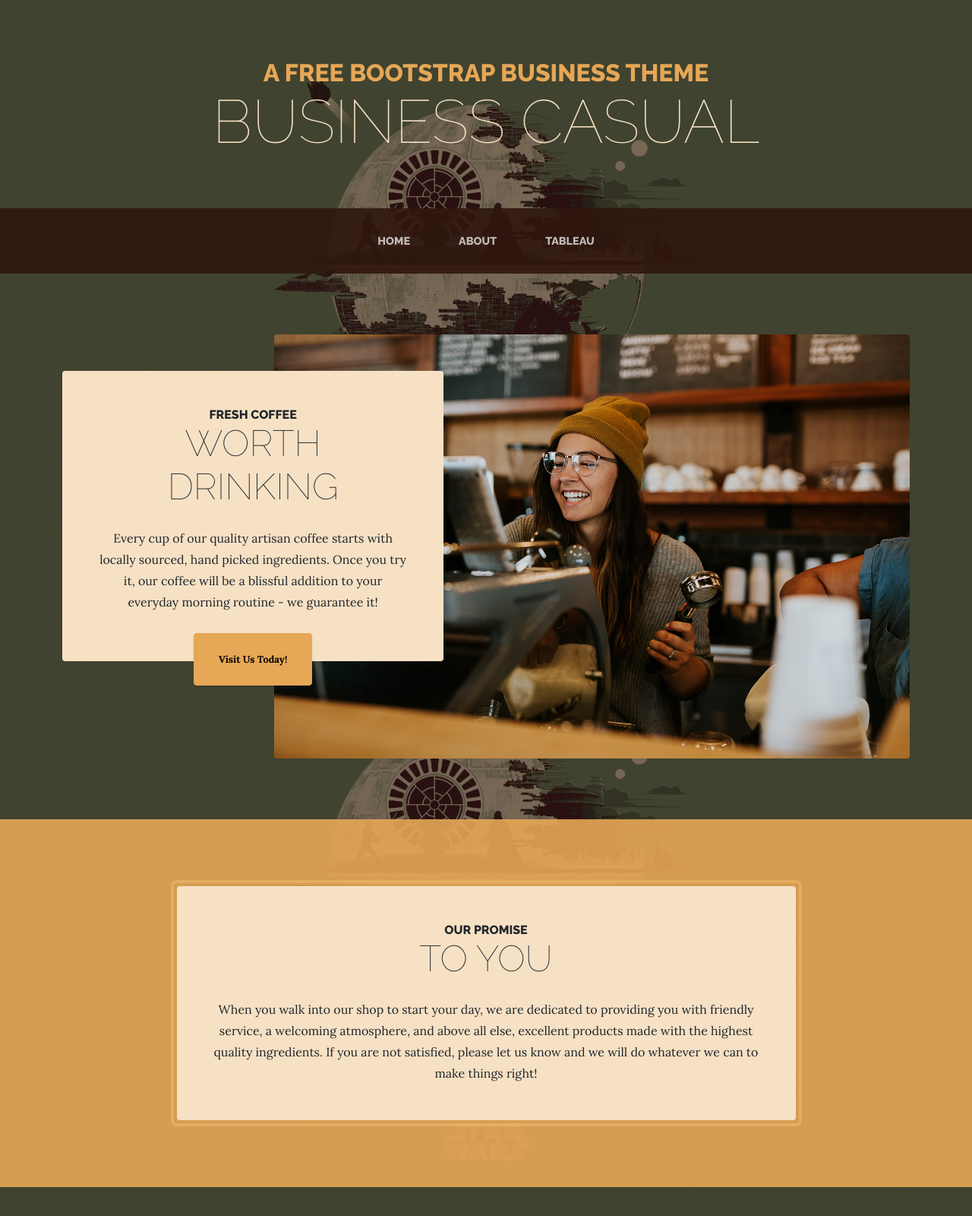
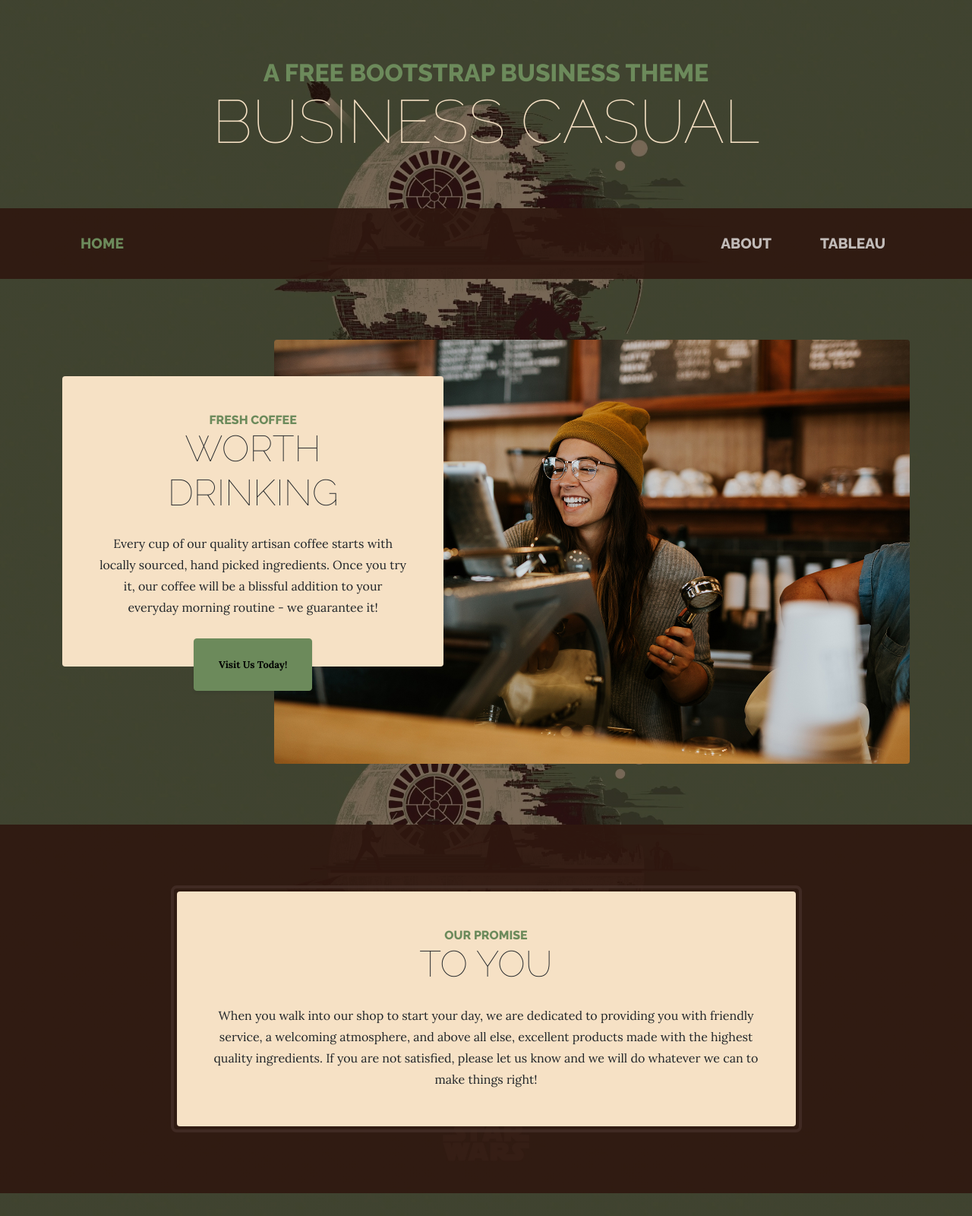
Before and after one commit to larsong1/IS201FinalProject, a plain HTML site: page index.html in a window 1280 px wide. Shown: the top 1600 px of the page at 76% size. Drawn offline with nearby package versions, Linux system fonts and the light colour scheme.

Commit message:
CSS overrides
updated mystyles.css to override a few item colors and some nav bar alignments

```diff
--- a/css/bootstyles.css
+++ /dev/null
@@ -1,7 +0,0 @@
-body{
-    background-color: beige;
-}
-
-.headCenter{
-    font-family: 'Times New Roman', Times, serif;
-}
--- a/css/mystyles.css
+++ /dev/null
@@ -1,5 +0,0 @@
-h1{
-    font-family:'Gill Sans', 'Gill Sans MT', Calibri, 'Trebuchet MS', sans-serif;
-}
-
-/*SUP*/
--- a/index.html
+++ b/index.html
@@ -1,5 +1,5 @@
 
-<!--Gabriel Larson last edited on Apr 7, 2022-->
+<!--Gabriel Larson last edited on Apr 9, 2022-->
 
 <!DOCTYPE html>
 <html lang="en">
@@ -8,7 +8,7 @@
         <meta name="viewport" content="width=device-width, initial-scale=1, shrink-to-fit=no" />
         <meta name="description" content="" />
         <meta name="author" content="" />
-        <title>Business Casual - Start Bootstrap Theme</title>
+        <title>Gabriel Larson - Home</title>
         <link rel="icon" type="image/x-icon" href="assets/favicon.ico" />
         <!-- Font Awesome icons (free version)-->
         <script src="https://use.fontawesome.com/releases/v6.1.0/js/all.js" crossorigin="anonymous"></script>
@@ -16,13 +16,13 @@
         <link href="https://fonts.googleapis.com/css?family=Raleway:100,100i,200,200i,300,300i,400,400i,500,500i,600,600i,700,700i,800,800i,900,900i" rel="stylesheet" />
         <link href="https://fonts.googleapis.com/css?family=Lora:400,400i,700,700i" rel="stylesheet" />
         <!-- Core theme CSS (includes Bootstrap)-->
-        <link href="css/styles.css" rel="stylesheet" />
-        <link href="css/mystyles.css" rel="stylesheet" />
+        <link href="styles/styles.css" rel="stylesheet" />
+        <link href="styles/mystyles.css" rel="stylesheet" />
     </head>
     <body>
         <header>
             <h1 class="site-heading text-center text-faded d-none d-lg-block">
-                <span class="site-heading-upper text-primary mb-3">A Free Bootstrap Business Theme</span>
+                <span class="site-heading-upper text-primary mb-3 dark-green-text">A Free Bootstrap Business Theme</span>
                 <span class="site-heading-lower">Business Casual</span>
             </h1>
         </header>
@@ -32,12 +32,10 @@
                 <a class="navbar-brand text-uppercase fw-bold d-lg-none" href="index.html">Start Bootstrap</a>
                 <button class="navbar-toggler" type="button" data-bs-toggle="collapse" data-bs-target="#navbarSupportedContent" aria-controls="navbarSupportedContent" aria-expanded="false" aria-label="Toggle navigation"><span class="navbar-toggler-icon"></span></button>
                 <div class="collapse navbar-collapse" id="navbarSupportedContent">
-                    <ul class="navbar-nav mx-auto">
-                        <li class="nav-item px-lg-4"><a class="nav-link text-uppercase" href="html/index.html">Home</a></li>
-                        <li class="nav-item px-lg-4"><a class="nav-link text-uppercase" href="html/about.html">About</a></li>
-                        <!--<li class="nav-item px-lg-4"><a class="nav-link text-uppercase" href="products.html">Products</a></li>
-                        <li class="nav-item px-lg-4"><a class="nav-link text-uppercase" href="store.html">Store</a></li>-->
-                        <li class="nav-item px-lg-4"><a class="nav-link text-uppercase" href="html/tableau.html">Tableau</a></li>
+                    <a class="nav-link text-uppercase nav-item-font-size nav-item px-lg-4 nav-home-button" href="html/index.html">Home</a>
+                    <ul class="navbar-nav mx-auto nav-items-styles">
+                        <li class="nav-item px-lg-4"><a class="nav-link text-uppercase nav-item-font-size" href="html/about.html">About</a></li>
+                        <li class="nav-item px-lg-4"><a class="nav-link text-uppercase nav-item-font-size" href="html/tableau.html">Tableau</a></li>
                     </ul>
                 </div>
             </div>
@@ -48,22 +46,22 @@
                     <img class="intro-img img-fluid mb-3 mb-lg-0 rounded" src="images/intro.jpg" alt="..." />
                     <div class="intro-text left-0 text-center bg-faded p-5 rounded">
                         <h2 class="section-heading mb-4">
-                            <span class="section-heading-upper">Fresh Coffee</span>
+                            <span class="section-heading-upper dark-green-text">Fresh Coffee</span>
                             <span class="section-heading-lower">Worth Drinking</span>
                         </h2>
                         <p class="mb-3">Every cup of our quality artisan coffee starts with locally sourced, hand picked ingredients. Once you try it, our coffee will be a blissful addition to your everyday morning routine - we guarantee it!</p>
-                        <div class="intro-button mx-auto"><a class="btn btn-primary btn-xl" href="#!">Visit Us Today!</a></div>
+                        <div class="intro-button mx-auto"><a class="btn btn-primary btn-xl btn-color" href="#!">Visit Us Today!</a></div>
                     </div>
                 </div>
             </div>
         </section>
-        <section class="page-section cta">
+        <section class="page-section cta section-color">
             <div class="container">
                 <div class="row">
                     <div class="col-xl-9 mx-auto">
                         <div class="cta-inner bg-faded text-center rounded">
                             <h2 class="section-heading mb-4">
-                                <span class="section-heading-upper">Our Promise</span>
+                                <span class="section-heading-upper dark-green-text">Our Promise</span>
                                 <span class="section-heading-lower">To You</span>
                             </h2>
                             <p class="mb-0">When you walk into our shop to start your day, we are dedicated to providing you with friendly service, a welcoming atmosphere, and above all else, excellent products made with the highest quality ingredients. If you are not satisfied, please let us know and we will do whatever we can to make things right!</p>
--- /dev/null
+++ b/styles/bootstyles.css
@@ -0,0 +1,7 @@
+body{
+    background-color: beige;
+}
+
+.headCenter{
+    font-family: 'Times New Roman', Times, serif;
+}
--- /dev/null
+++ b/styles/mystyles.css
@@ -0,0 +1,37 @@
+h1{
+    font-family:'Gill Sans', 'Gill Sans MT', Calibri, 'Trebuchet MS', sans-serif;
+}
+
+.dark-green-text{
+    color: #6c8a5b !important;
+}
+
+.btn-color{
+    background-color: #6c8a5b;
+    border-color: #6c8a5b;
+}
+.btn-color:hover{
+    color: #000;
+    background-color: #a5d18c;
+    border-color: #a5d18c;
+}
+
+.section-color{
+    background-color: #2f170fe6;
+}
+
+.nav-item-font-size{
+    font-size: 1.2rem !important;
+}
+
+.nav-home-button{
+    margin-right: auto !important;
+    margin-left: 0 !important;
+    color:#6c8a5b;
+    font-weight: 800;
+}
+
+.nav-items-styles{
+    margin-right: 0 !important;
+    margin-left: auto !important;
+}
```
Also changed, not shown: html/about.html (+10 -11 lines), html/products.html (+1 -1 lines), html/store.html (+1 -1 lines), html/tableau.html (+3 -3 lines), styles/styles.css (renamed from css/styles.css).
